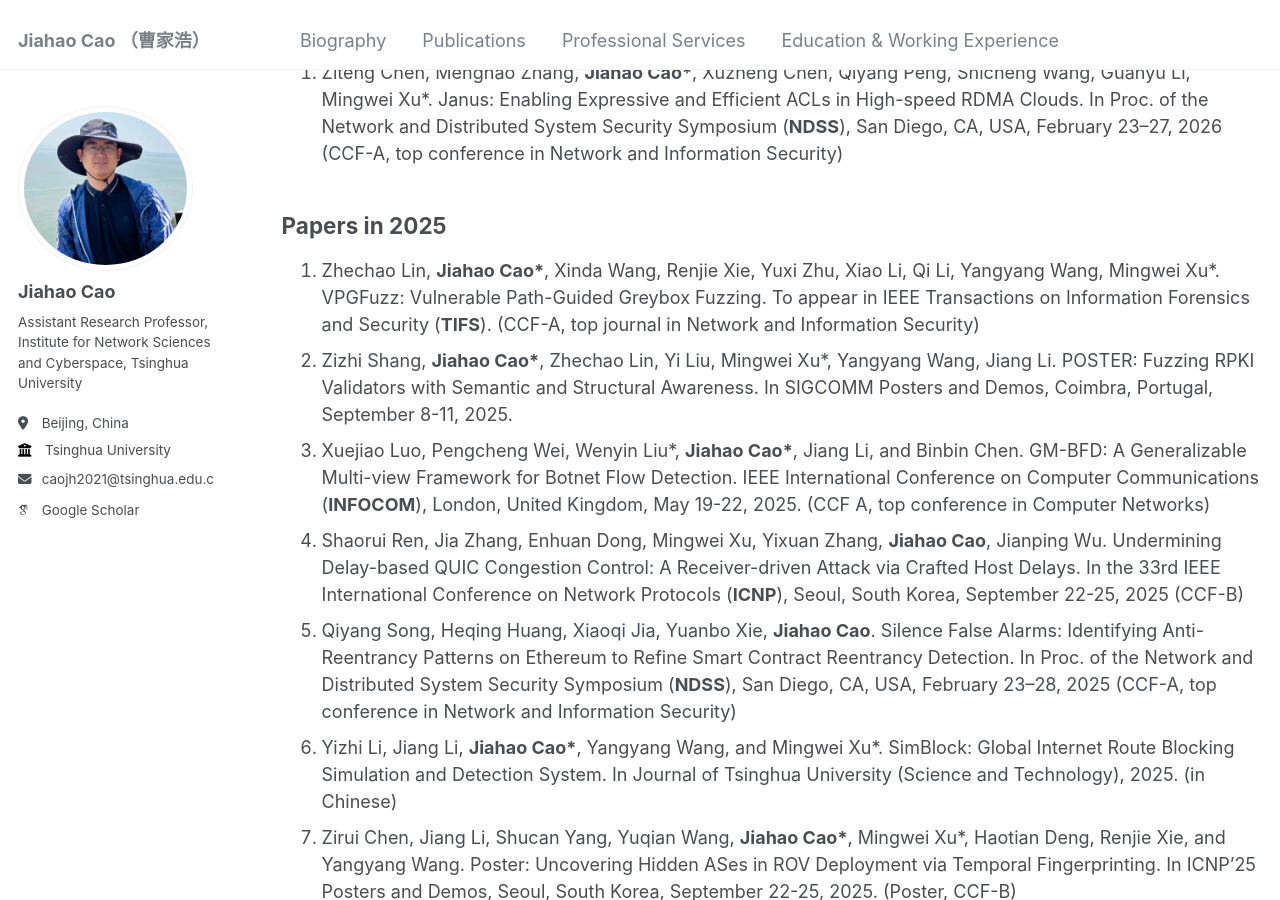
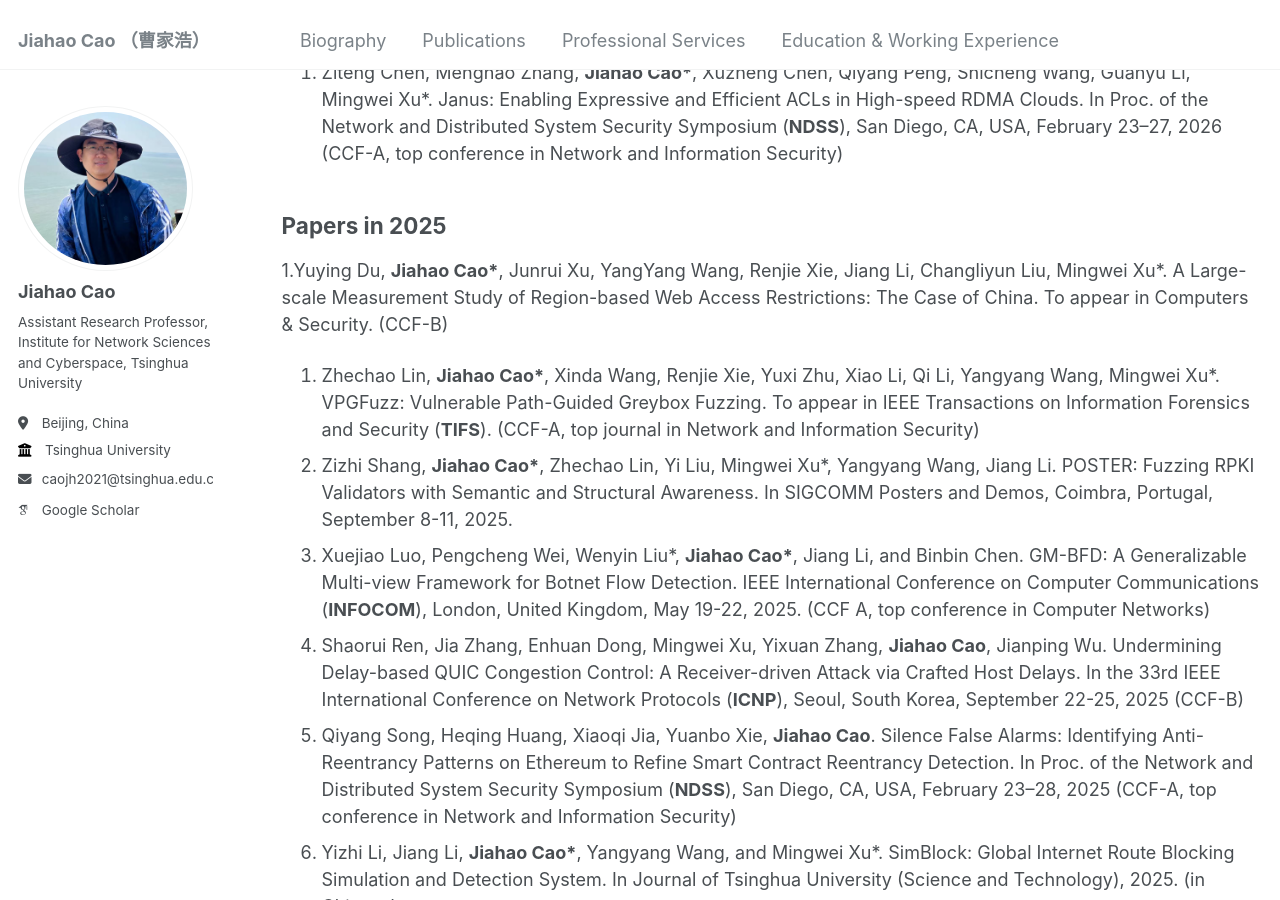
Before and after one commit to caojh15/caojh15.github.io, a Jekyll site: the page built from _pages/publications.md, in a window 1280 px wide and 900 px high, scrolled down 1956 px. Built offline with Jekyll 4.4.1, drawn with Linux system fonts in a browser that asks for light colours; some web fonts are replaced.

Commit message:
Update publications.md

```diff
--- a/_pages/publications.md
+++ b/_pages/publications.md
@@ -26,17 +26,18 @@ author_profile: true
 1. Ziteng Chen, Menghao Zhang, **Jiahao Cao\***, Xuzheng Chen, Qiyang Peng, Shicheng Wang, Guanyu Li, Mingwei Xu*. Janus: Enabling Expressive and Efficient ACLs in High-speed RDMA Clouds. In Proc. of the Network and Distributed System Security Symposium  (**NDSS**), San Diego, CA, USA, February 23–27, 2026 (CCF-A, top conference in Network and Information Security)
 
 ## Papers in 2025
-1. Zhechao Lin, **Jiahao Cao\***, Xinda Wang, Renjie Xie, Yuxi Zhu, Xiao Li, Qi Li, Yangyang Wang, Mingwei Xu*. VPGFuzz: Vulnerable Path-Guided Greybox Fuzzing. To appear in IEEE Transactions on Information Forensics and Security (**TIFS**). (CCF-A, top journal in Network and Information Security)
-2. Zizhi Shang, **Jiahao Cao\***, Zhechao Lin, Yi Liu, Mingwei Xu\*, Yangyang Wang, Jiang Li. POSTER: Fuzzing RPKI Validators with Semantic and
+1.Yuying Du, **Jiahao Cao\***, Junrui Xu, YangYang Wang, Renjie Xie, Jiang Li, Changliyun Liu, Mingwei Xu*. A Large-scale Measurement Study of Region-based Web Access Restrictions: The Case of China. To appear in Computers & Security. (CCF-B)
+2. Zhechao Lin, **Jiahao Cao\***, Xinda Wang, Renjie Xie, Yuxi Zhu, Xiao Li, Qi Li, Yangyang Wang, Mingwei Xu*. VPGFuzz: Vulnerable Path-Guided Greybox Fuzzing. To appear in IEEE Transactions on Information Forensics and Security (**TIFS**). (CCF-A, top journal in Network and Information Security)
+3. Zizhi Shang, **Jiahao Cao\***, Zhechao Lin, Yi Liu, Mingwei Xu\*, Yangyang Wang, Jiang Li. POSTER: Fuzzing RPKI Validators with Semantic and
 Structural Awareness. In SIGCOMM Posters and Demos, Coimbra, Portugal, September 8-11, 2025.
-3. Xuejiao Luo, Pengcheng Wei, Wenyin Liu*, **Jiahao Cao\***, Jiang Li, and Binbin Chen. GM-BFD: A Generalizable Multi-view Framework for Botnet Flow Detection. IEEE International Conference on Computer Communications (**INFOCOM**), London, United Kingdom, May 19-22, 2025. (CCF A, top conference in Computer Networks)
-4. Shaorui Ren, Jia Zhang, Enhuan Dong, Mingwei Xu, Yixuan Zhang, **Jiahao Cao**, Jianping Wu. Undermining Delay-based QUIC Congestion Control: A Receiver-driven Attack via Crafted Host Delays. In the 33rd IEEE International Conference on Network Protocols (**ICNP**), Seoul, South Korea, September 22-25, 2025 (CCF-B)
-5. Qiyang Song, Heqing Huang, Xiaoqi Jia, Yuanbo Xie, **Jiahao Cao**. Silence False Alarms: Identifying Anti-Reentrancy Patterns on Ethereum to Refine Smart Contract Reentrancy Detection. In Proc. of the Network and Distributed System Security Symposium  (**NDSS**), San Diego, CA, USA, February 23–28, 2025 (CCF-A, top conference in Network and Information Security)
-6. Yizhi Li, Jiang Li, **Jiahao Cao\***, Yangyang Wang, and Mingwei Xu*. SimBlock: Global Internet Route Blocking Simulation and Detection System. In Journal of Tsinghua University (Science and Technology), 2025. (in Chinese)
-7. Zirui Chen, Jiang Li, Shucan Yang, Yuqian Wang, **Jiahao Cao\***, Mingwei Xu*, Haotian Deng, Renjie Xie, and Yangyang Wang. Poster: Uncovering Hidden ASes in ROV Deployment via Temporal Fingerprinting. In ICNP'25 Posters and Demos, Seoul, South Korea, September 22-25, 2025. (Poster, CCF-B)
-8. Xirui Li, Yangyang Wang, Ruihao Wang, **Jiahao Cao**, Qilong Shi, Mingwei Xu, and Lihua Miao. HeavyFinder: Efficient and Fine-grained Heavy Hitters Detection with Instantaneous Flow Rate. IEEE/ACM International Symposium on Quality of Service (WQoS), Gold Coast, Australia, July 02-04, 2025. (CCF B)
-9. Yuying Du, **Jiahao Cao\***, Junrui Xu, Yangyang Wang, **Jiang Li\***, Liyun Liuchang, and Guozhen Cheng. GeoWatch: Measuring Geoblocking Practices Towards China at Scale. IEEE/ACM International Symposium on Quality of Service (WQoS), Gold Coast, Australia, July 02-04, 2025. (Poster, CCF B)
-10. Liming Liu, Yuanyuan Zhang, Kun Guo, Meijia Hou, Mingwei Xu, **Jiahao Cao**, Xin Gao, Jiang Li, and Yonghong Fu. Assessing the Impact of ISP de-peering: A case study of Cogent’s Disconnection from Russian Networks in Routing Perspective. The 9th Asia-Pacific Workshop on Networking (APNet '25), Shanghai, China, August 7-8, 2025. (CCF C)
+4. Xuejiao Luo, Pengcheng Wei, Wenyin Liu*, **Jiahao Cao\***, Jiang Li, and Binbin Chen. GM-BFD: A Generalizable Multi-view Framework for Botnet Flow Detection. IEEE International Conference on Computer Communications (**INFOCOM**), London, United Kingdom, May 19-22, 2025. (CCF A, top conference in Computer Networks)
+5. Shaorui Ren, Jia Zhang, Enhuan Dong, Mingwei Xu, Yixuan Zhang, **Jiahao Cao**, Jianping Wu. Undermining Delay-based QUIC Congestion Control: A Receiver-driven Attack via Crafted Host Delays. In the 33rd IEEE International Conference on Network Protocols (**ICNP**), Seoul, South Korea, September 22-25, 2025 (CCF-B)
+6. Qiyang Song, Heqing Huang, Xiaoqi Jia, Yuanbo Xie, **Jiahao Cao**. Silence False Alarms: Identifying Anti-Reentrancy Patterns on Ethereum to Refine Smart Contract Reentrancy Detection. In Proc. of the Network and Distributed System Security Symposium  (**NDSS**), San Diego, CA, USA, February 23–28, 2025 (CCF-A, top conference in Network and Information Security)
+7. Yizhi Li, Jiang Li, **Jiahao Cao\***, Yangyang Wang, and Mingwei Xu*. SimBlock: Global Internet Route Blocking Simulation and Detection System. In Journal of Tsinghua University (Science and Technology), 2025. (in Chinese)
+8. Zirui Chen, Jiang Li, Shucan Yang, Yuqian Wang, **Jiahao Cao\***, Mingwei Xu*, Haotian Deng, Renjie Xie, and Yangyang Wang. Poster: Uncovering Hidden ASes in ROV Deployment via Temporal Fingerprinting. In ICNP'25 Posters and Demos, Seoul, South Korea, September 22-25, 2025. (Poster, CCF-B)
+9. Xirui Li, Yangyang Wang, Ruihao Wang, **Jiahao Cao**, Qilong Shi, Mingwei Xu, and Lihua Miao. HeavyFinder: Efficient and Fine-grained Heavy Hitters Detection with Instantaneous Flow Rate. IEEE/ACM International Symposium on Quality of Service (WQoS), Gold Coast, Australia, July 02-04, 2025. (CCF B)
+10. Yuying Du, **Jiahao Cao\***, Junrui Xu, Yangyang Wang, **Jiang Li\***, Liyun Liuchang, and Guozhen Cheng. GeoWatch: Measuring Geoblocking Practices Towards China at Scale. IEEE/ACM International Symposium on Quality of Service (WQoS), Gold Coast, Australia, July 02-04, 2025. (Poster, CCF B)
+11. Liming Liu, Yuanyuan Zhang, Kun Guo, Meijia Hou, Mingwei Xu, **Jiahao Cao**, Xin Gao, Jiang Li, and Yonghong Fu. Assessing the Impact of ISP de-peering: A case study of Cogent’s Disconnection from Russian Networks in Routing Perspective. The 9th Asia-Pacific Workshop on Networking (APNet '25), Shanghai, China, August 7-8, 2025. (CCF C)
 
 ## Papers in 2024
 1. Yixiong Ji#, **Jiahao Cao\#**, Qi Li, Yao Liu, Tao Wei, Ke Xu, Jianping Wu. Constructing SDN Covert Timing Channels between Hosts with Unprivileged Attackers. In IEEE/ACM Transactions on Networking (**ToN**), 2024. (CCF A,  top journal in Computer Networks)
```
